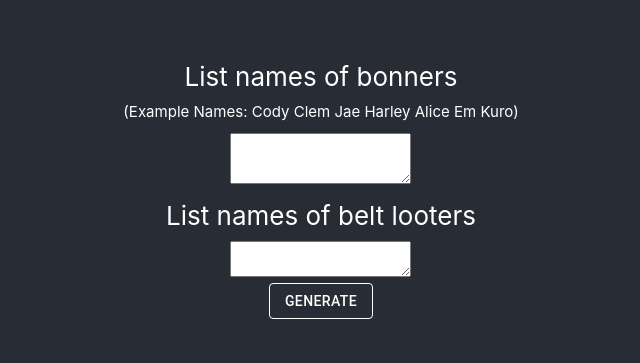
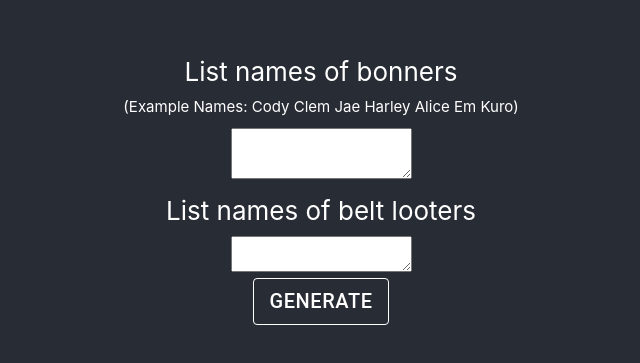
Before and after one commit to kekonat/royals-vl-tools, a React (Create React App) app: page / in a window 1280 px wide. Shown: the part 215-578 px from the top of the page, without its empty margins (319-959 px from the left). Built offline with nearby package versions, Linux system fonts and the light colour scheme.

Commit message:
bumped up button font size

```diff
--- a/src/App.js
+++ b/src/App.js
@@ -380,7 +380,7 @@ function App() {
                   type="submit"
                   onClick={handleClick}
                   variant="outlined"
-                  sx={{color: 'white', borderColor: 'white'}}
+                  sx={{color: 'white', borderColor: 'white', fontSize: '20px'}}
                 >
                     Generate
                 </Button>
@@ -571,7 +571,7 @@ function App() {
                 <Grid item marginTop={'10px'} xs={12}>
                   <Button
                     type="submit"
-                    sx={{color: 'white', borderColor: 'white'}}
+                    sx={{color: 'white', borderColor: 'white', fontSize: '20px'}}
                     onClick={() => {
                       setOpenSnackbar(true)
                       onCopy();
```
